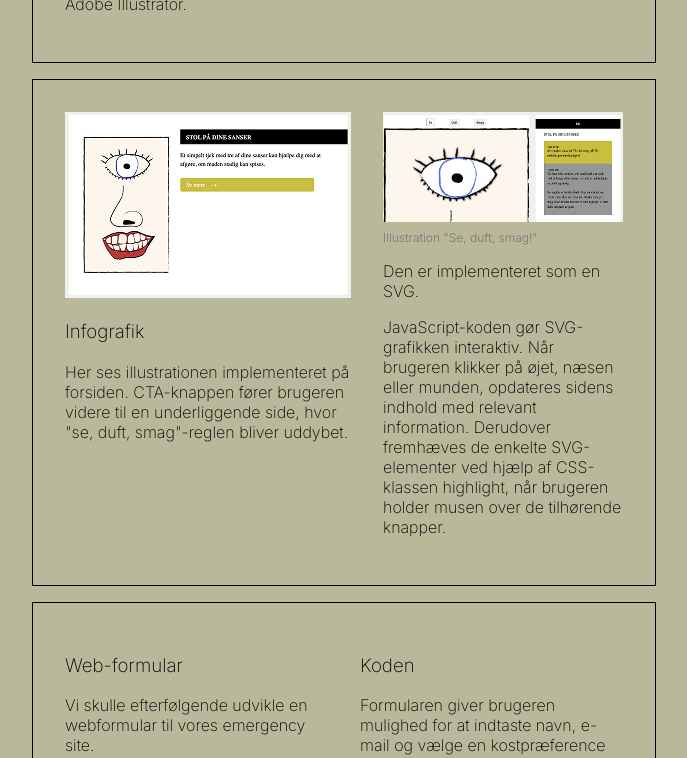
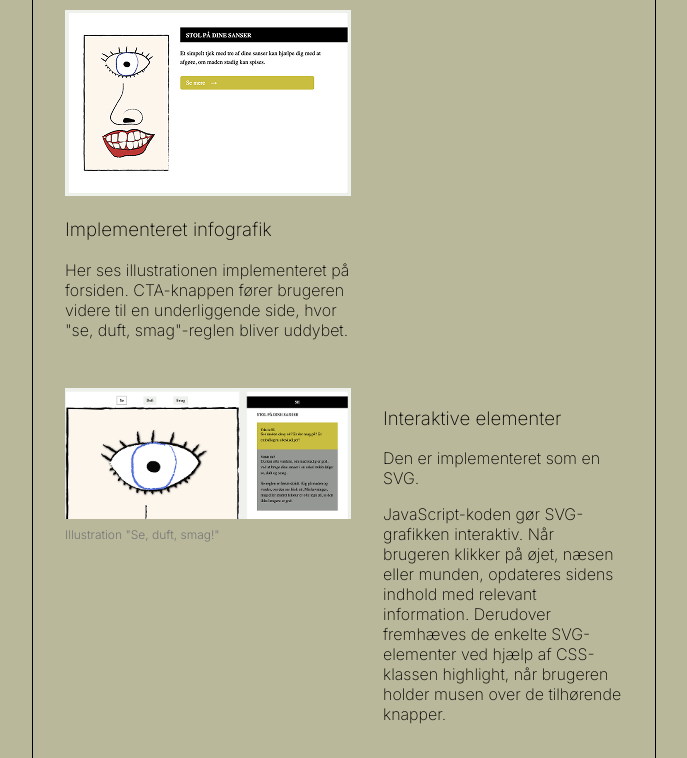
Before and after one commit to vito-ek/portfolio-vigga, a plain HTML site: page tema4.html in a window 1280 px wide. Shown: the part 2043-2801 px from the top of the page, without its empty margins (296-983 px from the left). Drawn offline with Linux system fonts and the light colour scheme.

Commit message:
Ændringer i grid til mere sammenhæng

```diff
--- a/tema4.html
+++ b/tema4.html
@@ -89,21 +89,28 @@
           <h3>Se, duft, smag!</h3>
           <p>Jeg udarbejdede en illustration til “se, duft, smag”-reglen, som hjælper brugeren med at vurdere, om en fødevare stadig er egnet til brug, selv efter at “bedst før”-datoen er overskredet.</p>
           <p>I idéfasen indsamlede jeg visuel inspiration fra billeder af øjne, næser og munde. Herefter tegnede jeg de tre elementer i frihånd i Adobe Illustrator.</p>
+
+          <img src="img/sanser-impl.jpg" alt="" />
+          <h3>Implementeret infografik</h3>
+          <p>Her ses illustrationen implementeret på forsiden. CTA-knappen fører brugeren videre til en underliggende side, hvor "se, duft, smag"-reglen bliver uddybet.</p>
         </div>
         <div>
           <img src="SVG/sanser.svg" alt="sanser" class="billede-projekter" />
           <figcaption>Illustration "Se, duft, smag!"</figcaption>
         </div>
-      </div>
-      <div class="grid_1-1">
-        <div>
+        <!--  </div>
+      <div class="grid_1-1"> -->
+        <!--  <div>
           <img src="img/sanser-impl.jpg" alt="" />
           <h3>Infografik</h3>
           <p>Her ses illustrationen implementeret på forsiden. CTA-knappen fører brugeren videre til en underliggende side, hvor "se, duft, smag"-reglen bliver uddybet.</p>
-        </div>
+        </div> -->
         <div>
           <img src="img/javascript-sanser.png" alt="" class="billede-projekter" />
           <figcaption>Illustration "Se, duft, smag!"</figcaption>
+        </div>
+        <div>
+          <h3>Interaktive elementer</h3>
           <p>Den er implementeret som en SVG.</p>
           <p>
             JavaScript-koden gør SVG-grafikken interaktiv. Når brugeren klikker på øjet, næsen eller munden, opdateres sidens indhold med relevant information. Derudover fremhæves de enkelte SVG-elementer ved hjælp af CSS-klassen highlight, når
@@ -130,11 +137,12 @@
           <h3>Pop-over vindue</h3>
           <p>Som en del af projektet skulle vi kode et pop-up-vindue til forsiden, der præsenterede nyheder relateret til vores emergency-site.</p>
           <p>Til indholdet genererede jeg billeder ved hjælp af AI. Gennem forskellige prompts arbejdede jeg mig frem til et visuelt udtryk, der harmonerede med mine egne illustrationer, så designet fremstod sammenhængende og genkendeligt.</p>
-        </div>
-        <div>
+
           <h3>Koden</h3>
           <p>Koden opretter et interaktivt nyhedskort med et popover-vindue. Når brugeren klikker på "Læs mere", åbnes en popover med uddybende information, billeder og et link til en ekstern hjemmeside.</p>
           <p>CSS-koden styrer popoverens størrelse, placering og udseende samt tilføjer en fade-in animation og en mørk baggrund, der fremhæver indholdet, mens popoveren er åben.</p>
+        </div>
+        <div>
           <img src="img/popover.png" alt="popover" class="billede-projekter" />
         </div>
       </div>
```
